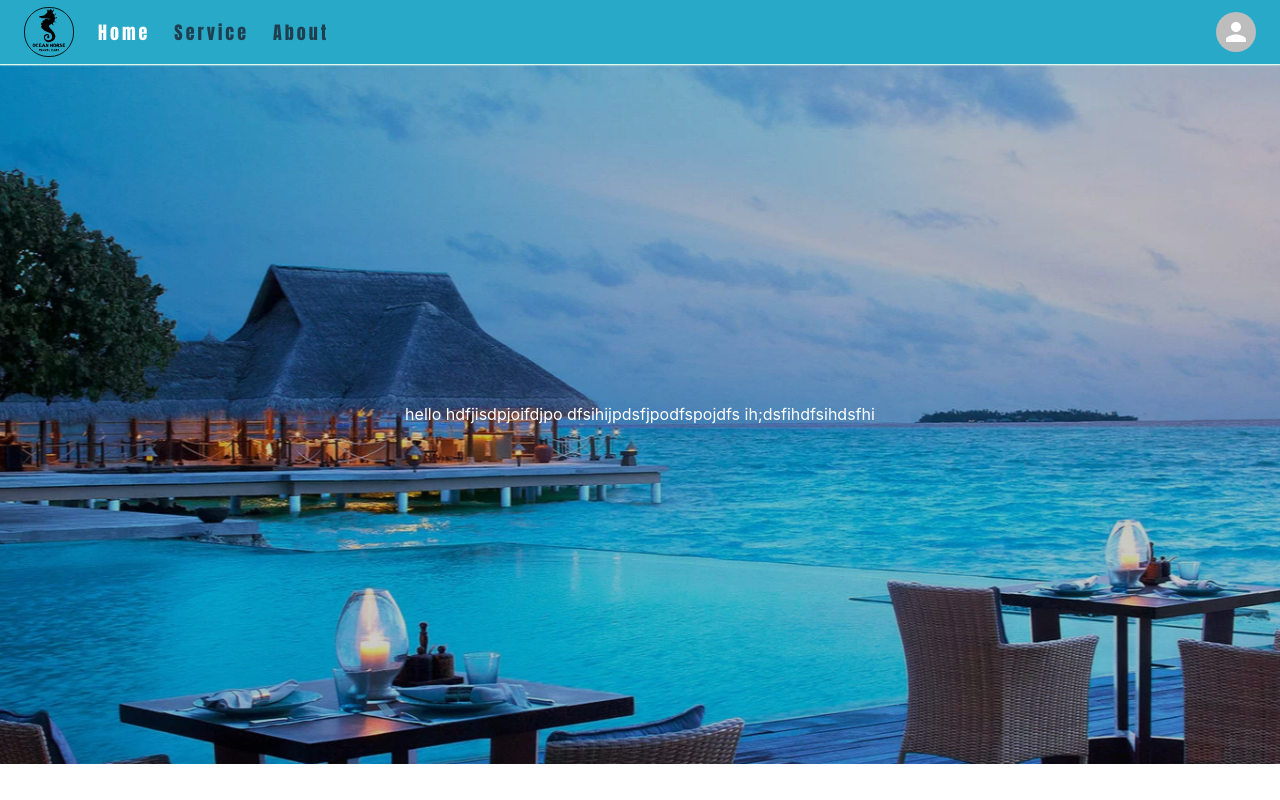
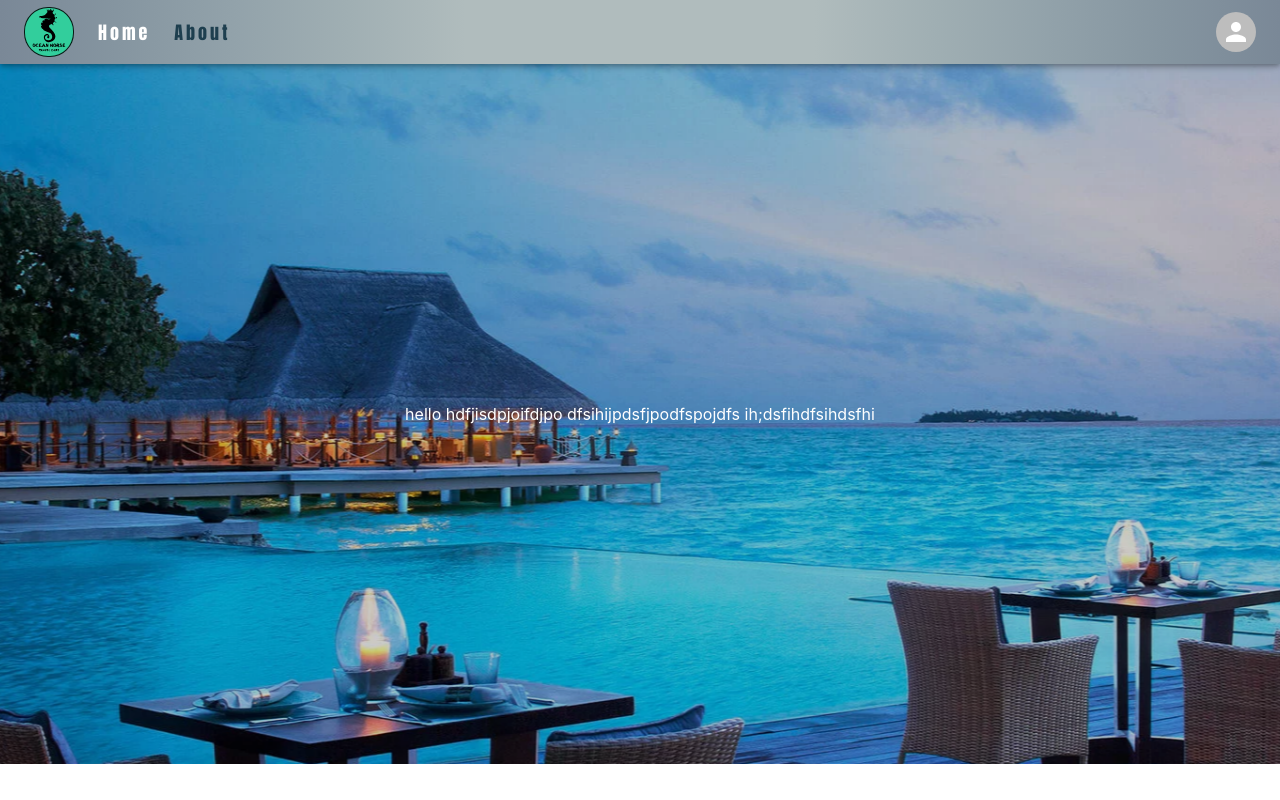
Before and after one commit to Rajapandi1212/travels-web, a React (Create React App) app: page / in a window 1280 px wide. Built offline with nearby package versions, Linux system fonts and the light colour scheme.

Commit message:
Header worked

```diff
--- a/src/components/common/header/index.js
+++ b/src/components/common/header/index.js
@@ -1,54 +1,72 @@
-import { Key } from "@mui/icons-material";
-import { AppBar, Avatar, IconButton, MenuItem, Toolbar, Tooltip, Typography } from "@mui/material";
+import { AppBar, Avatar, Toolbar } from "@mui/material";
 import { Box } from "@mui/system";
-import { Link, NavLink } from "react-router-dom";
-import Logo from "../../../assets/images/logo/logo1.svg"
+import { NavLink } from "react-router-dom";
+import "../../../styles/components/Header.css";
+import Logo from "../../../assets/images/logo/logo1.svg";
 const Header = () => {
   const NAVITEM = [
     { item: "Home", link: "/" },
-    { item: "Service", link: "/service" },
     { item: "About", link: "/about" },
   ];
-  const ActiveClass={color:"white",textDecoration: "none",fontSize: "large",letterSpacing: 3, fontFamily:" Impact, Haettenschweiler, 'Arial Narrow Bold', sans-serif"}
-  const NonActiveClass={color:"#1e3f4f",textDecoration: "none",fontSize: "large",  fontFamily:" Impact, Haettenschweiler, 'Arial Narrow Bold', sans-serif",letterSpacing: 3}
+  const ActiveClass = {
+    color: "white",
+    textDecoration: "none",
+    fontSize: "large",
+    letterSpacing: 3,
+    fontFamily: " Impact, Haettenschweiler, 'Arial Narrow Bold', sans-serif",
+  };
+  const NonActiveClass = {
+    color: "#1e3f4f",
+    textDecoration: "none",
+    fontSize: "large",
+    fontFamily: " Impact, Haettenschweiler, 'Arial Narrow Bold', sans-serif",
+    letterSpacing: 3,
+  };
   return (
     <Box>
-
       <AppBar
         position="fixed"
+        // sx={{
+        //   boxShadow: "0px 1px 2px 0px #d8fff3c2, 0px 1px 1px 0px #e5f2ee;",
+        //   zIndex: 3
+        // }}
+        className="header_container"
+      >
+        <Toolbar
           sx={{
-          boxShadow: "0px 1px 2px 0px #d8fff3c2, 0px 1px 1px 0px #e5f2ee;",
-          zIndex: 3,
-          backgroundColor: "#29A9C8",
-
-        }}
-      >
-
-
-              <Toolbar   sx={{
-      display: 'flex',
-      justifyContent: 'space-between',
+            display: "flex",
+            justifyContent: "space-between",
             borderRadius: 1,
             width: "100%",
             maxWidth: 1536,
             mx: "auto",
-    }}>
-         <Box sx={{display:"flex",gap:3 ,alignItems: "center"
-
-}}>      <img src={Logo} style={{height:"50px",borderRadius:"1.5rem",border:"1px solid"}}/>
-
-{NAVITEM.map(({ item, link }, i) =>
-            <NavLink Key={i} to={link}   style={({ isActive })=>
-              isActive ? ActiveClass: NonActiveClass
+          }}
+        >
+          <Box sx={{ display: "flex", gap: 3, alignItems: "center" }}>
+            <img
+              src={Logo}
+              style={{
+                height: "50px",
+                borderRadius: "1.5rem",
+                border: "1px solid",
+                backgroundColor: "#32ce9c",
+              }}
+              alt="logo"
+            />
+            {NAVITEM.map(({ item, link }, i) => (
+              <NavLink
+                Key={i}
+                to={link}
+                style={({ isActive }) =>
+                  isActive ? ActiveClass : NonActiveClass
                 }
               >
                 {item}
               </NavLink>
-          )}</Box>
+            ))}
+          </Box>
           <Avatar alt="" src="" />
         </Toolbar>
-
-
       </AppBar>
       <Toolbar />
     </Box>
--- /dev/null
+++ b/src/styles/components/Header.css
@@ -0,0 +1,19 @@
+.header_container {
+  background-image: linear-gradient(
+    to right,
+    #7a8897,
+    #8595a0,
+    #92a2aa,
+    #a0afb3,
+    #b0bcbd,
+    #b0bcbd,
+    #b0bcbd,
+    #b0bcbd,
+    #a0afb3,
+    #92a2aa,
+    #8595a0,
+    #7a8897
+  );
+  z-index: 3;
+  box-shadow: "0px 1px 2px 0px #d8fff3c2, 0px 1px 1px 0px #e5f2ee";
+}
--- a/src/utils/MUITheme.js
+++ b/src/utils/MUITheme.js
@@ -5,5 +5,8 @@ export const theme = createTheme({
     primary: {
       main: "#32ce9c",
     },
+    secondary: {
+      main: "#46a5bc",
+    },
   },
 });
```
Lines whose indentation alone changed are shown as unchanged.
